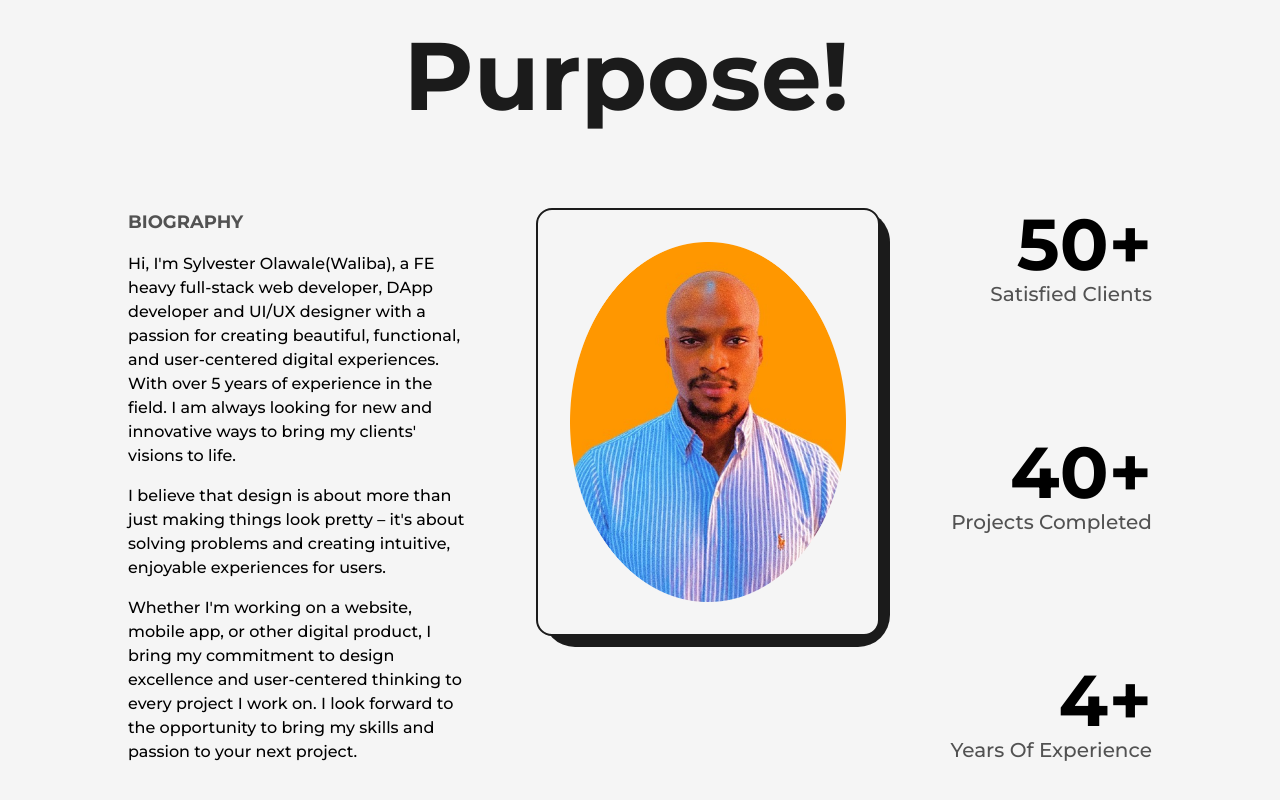
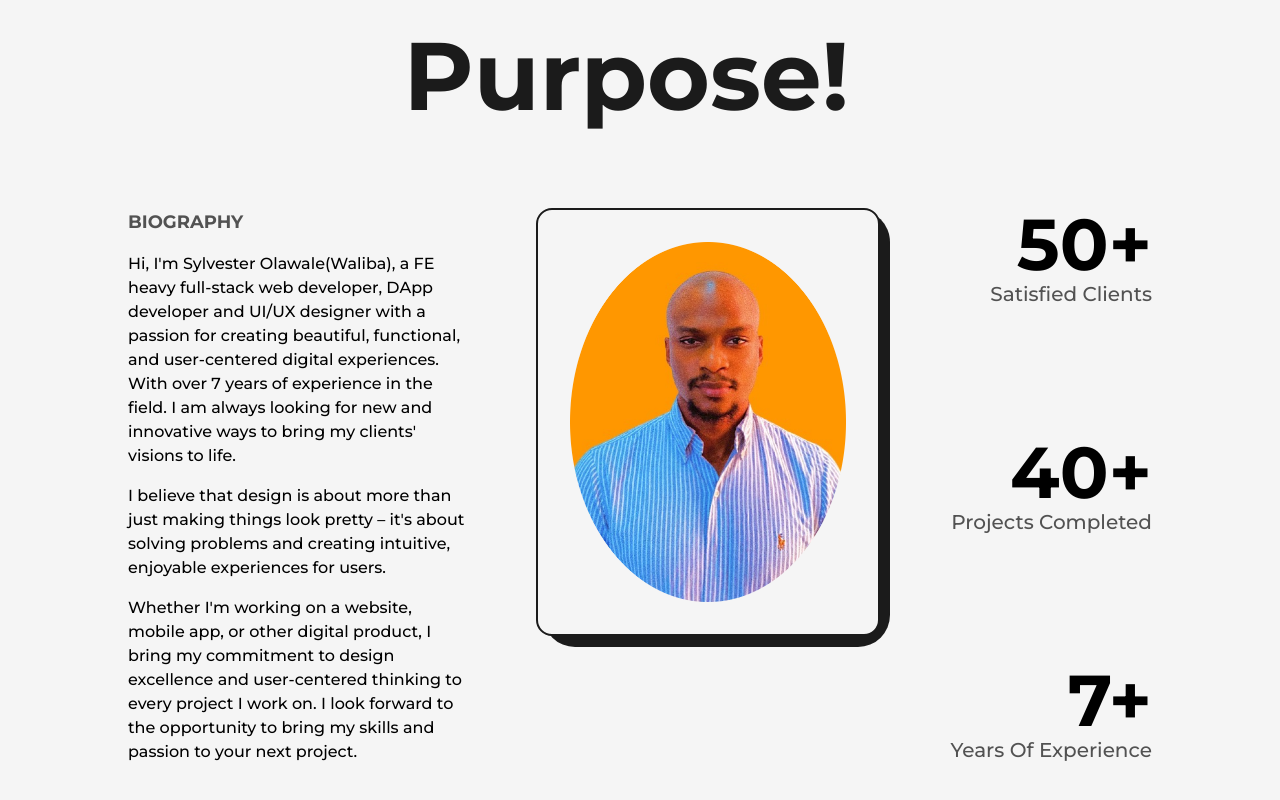
Before and after one commit to williamslsy/portfolio, a Next.js app: page /about in a window 1280 px wide. Shown: the part 272-1072 px from the top of the page. Built offline with nearby package versions, Linux system fonts and the light colour scheme.

Commit message:
Update about.js

```diff
--- a/src/pages/about.js
+++ b/src/pages/about.js
@@ -55,7 +55,7 @@ const about = () => {
               <h2 className="mb-4 text-lg font-bold uppercase text-dark/75 dark:text-light/75">Biography</h2>
               <p className="font-medium">
                 Hi, I&apos;m Sylvester Olawale(Waliba), a FE heavy full-stack web developer, DApp developer and UI/UX designer with a passion for creating beautiful, functional, and user-centered
-                digital experiences. With over 5 years of experience in the field. I am always looking for new and innovative ways to bring my clients&apos; visions to life.
+                digital experiences. With over 7 years of experience in the field. I am always looking for new and innovative ways to bring my clients&apos; visions to life.
               </p>
 
               <p className="my-4 font-medium">
@@ -112,7 +112,7 @@ bg-light p-8 dark:bg-dark dark:border-light xl:col-span-4 md:order-1 md:col-span
 
               <div className="flex flex-col items-end justify-center xl:items-center">
                 <span className="inline-block text-7xl font-bold md:text-6xl sm:text-5xl xs:text-4xl">
-                  <AnimatedNumbers value={4} />+
+                  <AnimatedNumbers value={7} />+
                 </span>
                 <h2
                   className="text-xl font-medium capitalize text-dark/75 dark:text-light/75 xl:text-center md:text-lg sm:text-base
```
